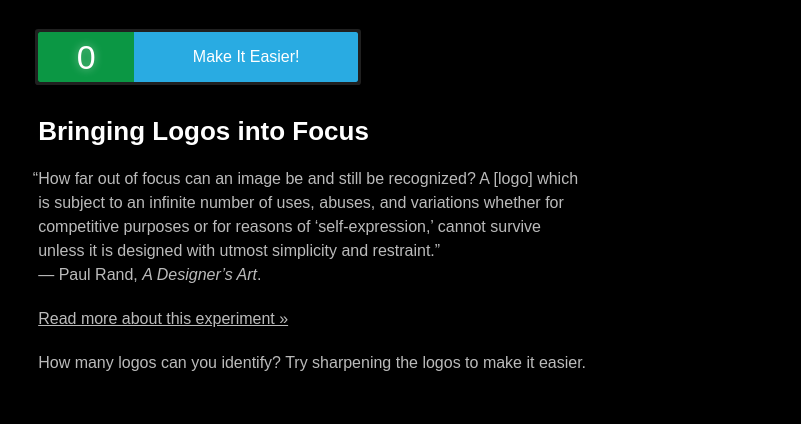
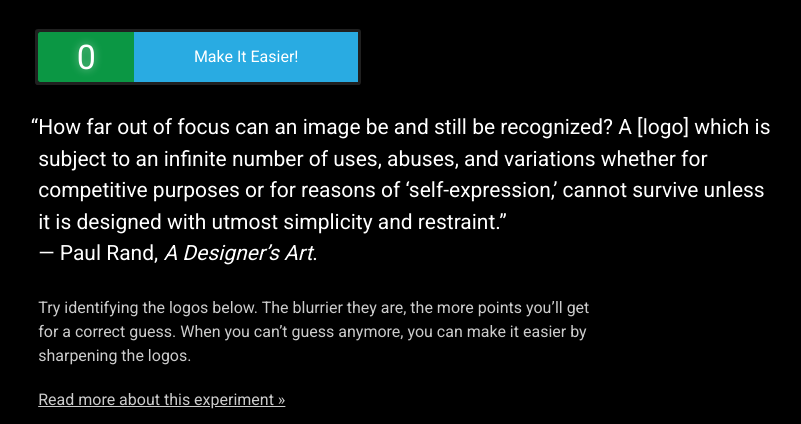
Before and after one commit to jimniels/logo-integrity, a PHP site: page / in a window 1280 px wide. Shown: the top 424 px of the page, without its empty margins (13-814 px from the left). Run offline with PHP 8.4, Linux system fonts and the light colour scheme.

Commit message:
further updates

```diff
--- a/assets/css/src/_general.scss
+++ b/assets/css/src/_general.scss
@@ -6,7 +6,7 @@
 body {
     font-size: #{16 / $font-size-base}em;
     line-height: 1.5;
-    font-family: Arial;
+    font-family: 'Roboto', Helvetica, Arial;
     color: #222;
 }
 section {
--- a/assets/css/src/_header.scss
+++ b/assets/css/src/_header.scss
@@ -13,11 +13,16 @@
     }
 
     h1 {
-        font-size: #{26 / $font-size-base}em;
+        font-size: #{32 / $font-size-base}em;
         max-width: $max-width;
         margin-bottom: #{10 / $font-size-base}em;
         color: white;
         font-weight: bold;
+    }
+
+    blockquote p {
+        font-size: #{21 / $font-size-base}em;
+        color: white;
     }
 
     // hanging punctuation
@@ -33,8 +38,8 @@
 
     p {
         position: relative;
-        max-width: 550px;
-        color: #bbb;
+        max-width: 35em;
+        color: #ccc;
         margin-bottom: #{20 / $font-size-base}em;
     }
 }
--- a/assets/css/src/_navigation.scss
+++ b/assets/css/src/_navigation.scss
@@ -34,7 +34,6 @@
     .sharpen {
         text-align: center;
         line-height: $navigation-height;
-        background-color: $color-highlight;
         border-radius: 0 2px 2px 0;
 
         @include respond-to(mobile) {
@@ -46,6 +45,8 @@
 
 
         a {
+            background-color: $color-highlight;
+            -webkit-backface-visibility: hidden;
             color: white;
             display: block;
             padding: 0 2em;
--- a/assets/scripts/scripts.js
+++ b/assets/scripts/scripts.js
@@ -26,7 +26,7 @@ $(document).ready(function(){
             <form class="form">\
                 <input type="text" tabindex="'+numberOfBrands+'"/>\
                 <label>Guess the brand:</label>\
-                <button type="submit">Reveal</button>\
+                <button type="submit">Guess</button>\
             </form>\
         ';
         $(formHtml).appendTo(this);
@@ -121,8 +121,6 @@ $(document).ready(function(){
 
 
         } else {
-            console.log("Not close enough!");
-            if(fuzzy) {console.log(fuzzy[0][0]);}
             $brand.addClass('incorrect');
             $this.attr('disabled', 'disabled').text('0');
         }
--- a/dev.php
+++ b/dev.php
@@ -7,6 +7,7 @@
     <!-- CSS
     =================================== -->
     <link rel="stylesheet" href="assets/css/build/styles.css">
+    <link href='http://fonts.googleapis.com/css?family=Roboto:400,700' rel='stylesheet' type='text/css'>
 
     <!-- Scripts
     =================================== -->
@@ -18,15 +19,15 @@
 <body>
 
     <header class="header">
-        <h1 class="h1" id="h1">Bringing Logos into Focus</h1>
+
         <blockquote>
             <p>
                 <span>“</span>How far out of focus can an image be and still be recognized? A [logo] which is subject to an infinite number of uses, abuses, and variations whether for competitive purposes or for reasons of ‘self-expression,’ cannot survive unless it is designed with utmost simplicity and restraint.”
                 <br />— Paul Rand, <em>A Designer’s Art</em>.
             </p>
         </blockquote>
+        <p>Try identifying the logos below. The blurrier they are, the more points you’ll get for a correct guess. When you can’t guess anymore, you can make it easier by sharpening the logos.</p>
         <p><a href="#">Read more about this experiment &raquo;</a></p>
-        <p>How many logos can you identify? Try sharpening the logos to make it easier.</p>
     </header>
 
     <nav class="navigation">
--- a/index.html
+++ b/index.html
@@ -7,6 +7,7 @@
     <!-- CSS
     =================================== -->
     <link rel="stylesheet" href="assets/css/build/styles.css">
+    <link href='http://fonts.googleapis.com/css?family=Roboto:400,700' rel='stylesheet' type='text/css'>
 
     <!-- Scripts
     =================================== -->
@@ -18,15 +19,15 @@
 <body>
 
     <header class="header">
-        <h1 class="h1" id="h1">Bringing Logos into Focus</h1>
+
         <blockquote>
             <p>
                 <span>“</span>How far out of focus can an image be and still be recognized? A [logo] which is subject to an infinite number of uses, abuses, and variations whether for competitive purposes or for reasons of ‘self-expression,’ cannot survive unless it is designed with utmost simplicity and restraint.”
                 <br />— Paul Rand, <em>A Designer’s Art</em>.
             </p>
         </blockquote>
+        <p>Try identifying the logos below. The blurrier they are, the more points you’ll get for a correct guess. When you can’t guess anymore, you can make it easier by sharpening the logos.</p>
         <p><a href="#">Read more about this experiment &raquo;</a></p>
-        <p>How many logos can you identify? Try sharpening the logos to make it easier.</p>
     </header>
 
     <nav class="navigation">
```
Also changed, not shown: assets/css/build/styles.css.
